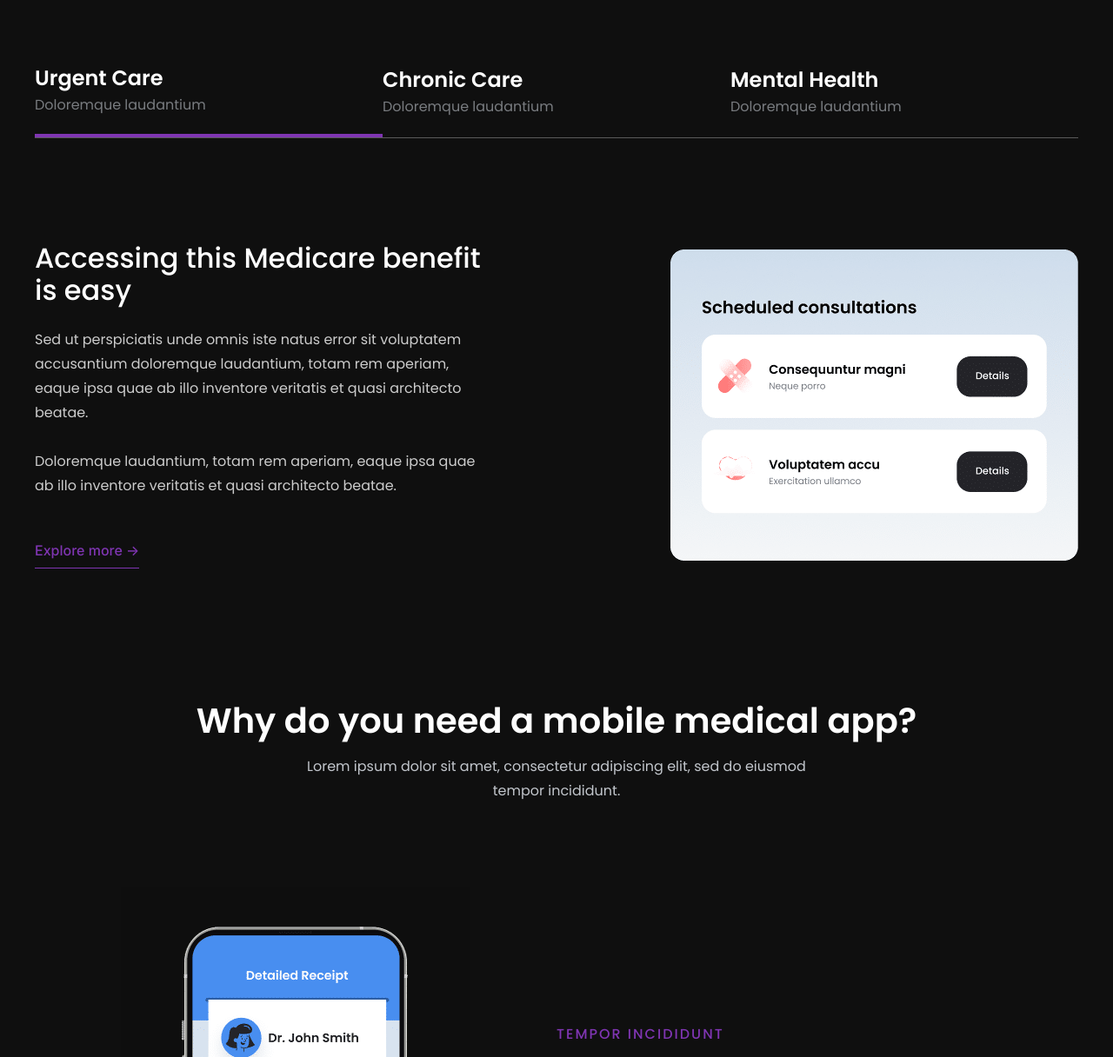
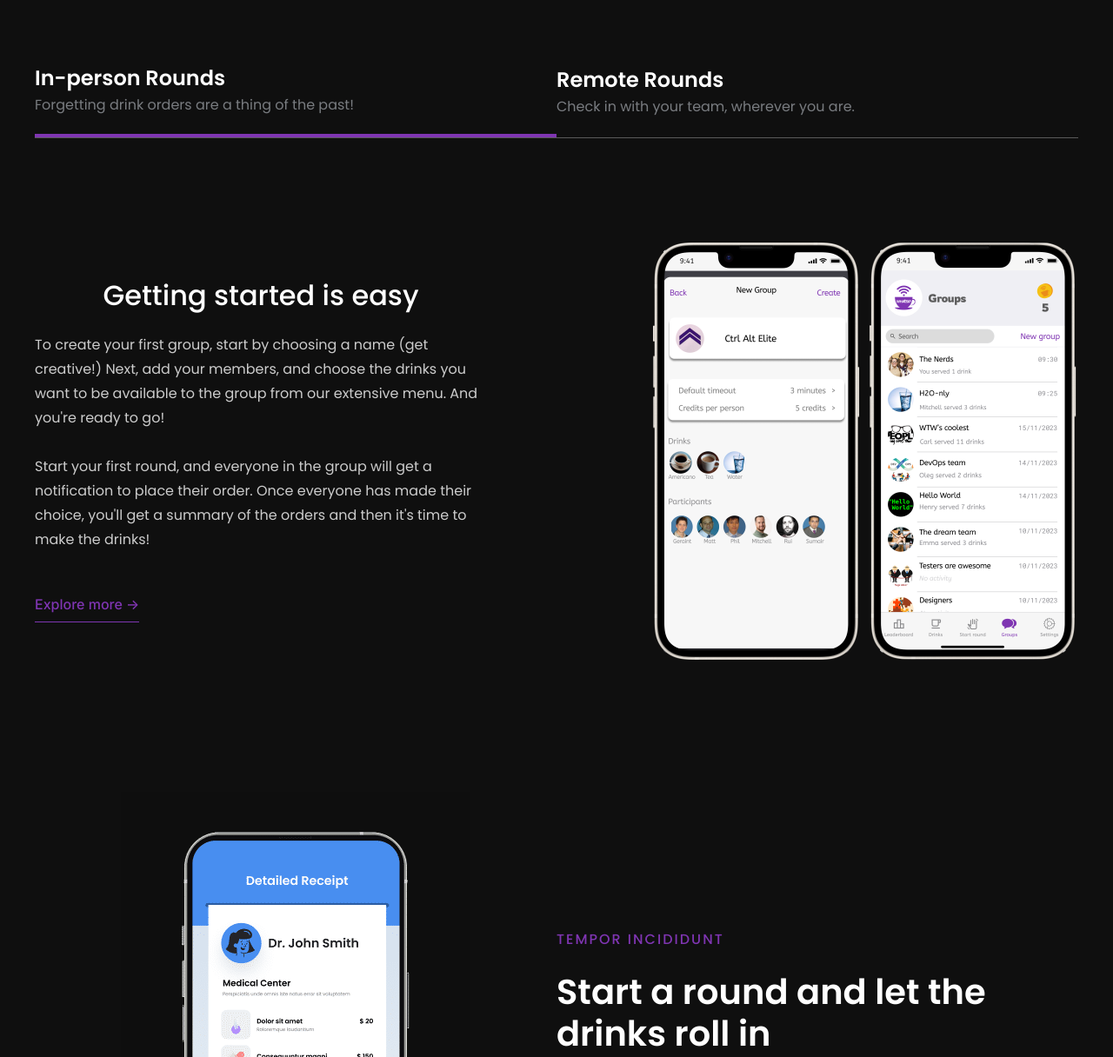
Before and after one commit to Geraint87/whatsip, a website built with Parcel: page index.html in a window 1280 px wide. Shown: the part 1050-2266 px from the top of the page at 87% size. Built offline with nearby package versions, Linux system fonts and the light colour scheme.

Commit message:
Updating content and images

```diff
--- a/index.html
+++ b/index.html
@@ -209,36 +209,28 @@
           </h2>
           <div class="home-features">
             <header class="feature feature-active home-feature">
-              <h3 class="home-text03">Urgent Care</h3>
-              <p class="home-text04">Doloremque laudantium</p>
+              <h3 class="home-text03">In-person Rounds</h3>
+              <p class="home-text04">Forgetting drink orders are a thing of the past!</p>
             </header>
             <header class="feature home-feature1">
-              <h3 class="home-text05">Chronic Care</h3>
-              <p class="home-text06">Doloremque laudantium</p>
-            </header>
-            <header class="feature home-feature2">
-              <h3 class="home-text07">Mental Health</h3>
-              <p class="home-text08">Doloremque laudantium</p>
+              <h3 class="home-text05">Remote Rounds</h3>
+              <p class="home-text06">Check in with your team, wherever you are.</p>
             </header>
           </div>
           <div class="home-note">
             <div class="home-content1">
               <main class="home-main1">
                 <h2 class="home-heading01">
-                  Accessing this Medicare benefit is easy
+                  Getting started is easy
                 </h2>
                 <p class="home-paragraph">
                   <span>
-                    Sed ut perspiciatis unde omnis iste natus error sit
-                    voluptatem accusantium doloremque laudantium, totam rem
-                    aperiam, eaque ipsa quae ab illo inventore veritatis et
-                    quasi architecto beatae.
+                    To create your first group, start by choosing a name (get creative!) Next, add your members, and choose the drinks you want to be available to the group from our extensive menu. And you're ready to go!
                   </span>
                   <br />
                   <br />
                   <span>
-                    Doloremque laudantium, totam rem aperiam, eaque ipsa quae ab
-                    illo inventore veritatis et quasi architecto beatae.
+                    Start your first round, and everyone in the group will get a notification to place their order. Once everyone has made their choice, you'll get a summary of the orders and then it's time to make the drinks!
                   </span>
                   <br />
                 </p>
@@ -250,20 +242,19 @@
             <div class="home-image07">
               <img
                 alt="image"
-                src="public/SectionImages/group%201490-1200w.png"
+                src="public/SectionImages/01 - groups 2 (Small).png"
                 class="home-image08"
               />
             </div>
           </div>
         </section>
         <section class="home-section02">
-          <header class="home-header01">
-            <h2 class="home-text15">Why do you need a mobile medical app?</h2>
+          <!-- <header class="home-header01">
+            <h2 class="home-text15">Starting a round</h2>
             <span class="home-text16">
-              Lorem ipsum dolor sit amet, consectetur adipiscing elit, sed do
-              eiusmod tempor incididunt.
+              Receive notifications to your phone, email, and MS Teams.
             </span>
-          </header>
+          </header> -->
           <section class="home-note1">
             <div class="home-image09">
               <img
@@ -279,7 +270,7 @@
                 </div>
                 <div class="home-heading02">
                   <h2 class="section-heading">
-                    We provide compassionate care from start to finish.
+                    Start a round and let the drinks roll in
                   </h2>
                   <p class="section-description">
                     Sed ut perspiciatis unde omnis iste natus error sit
```
Also changed, not shown: public/SectionImages/01 - groups (Small).png (added), public/SectionImages/01 - groups 2 (Small).png (added), public/SectionImages/01 - groups.png (added), 1 other file.
